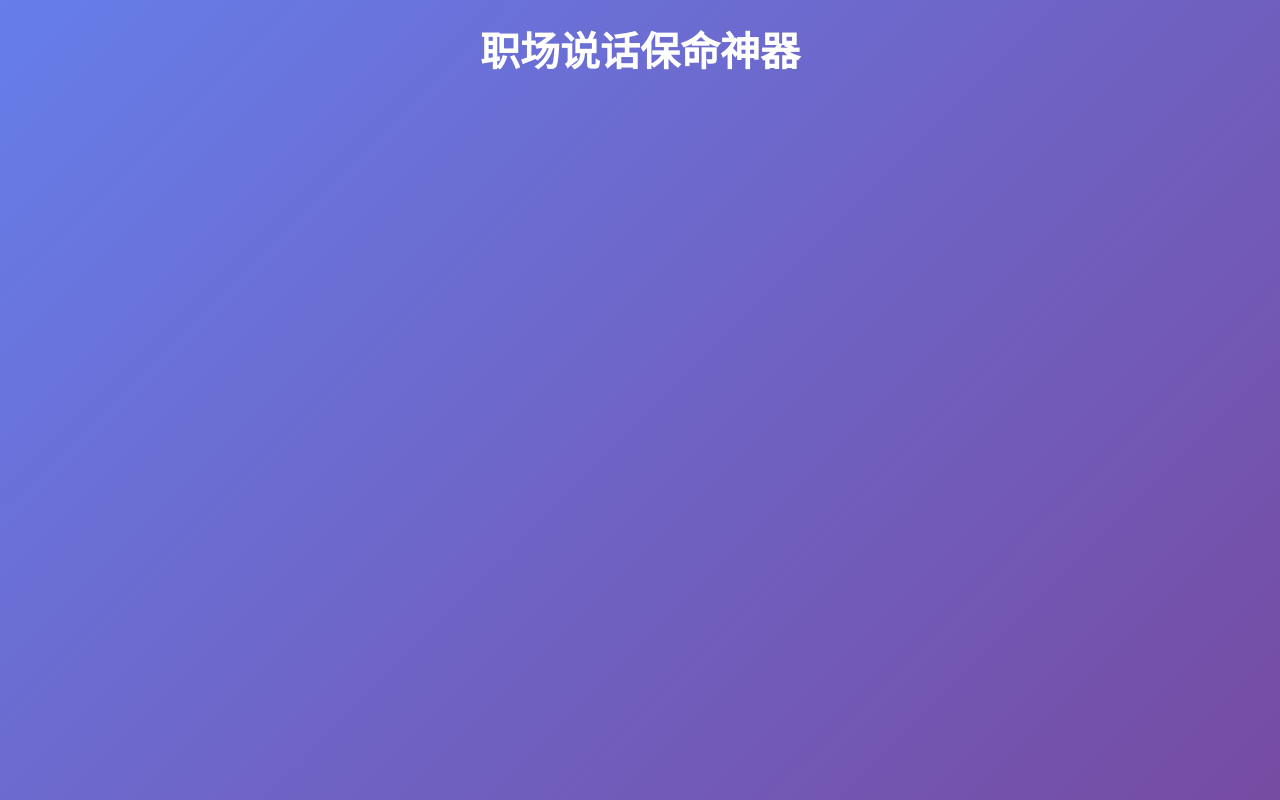
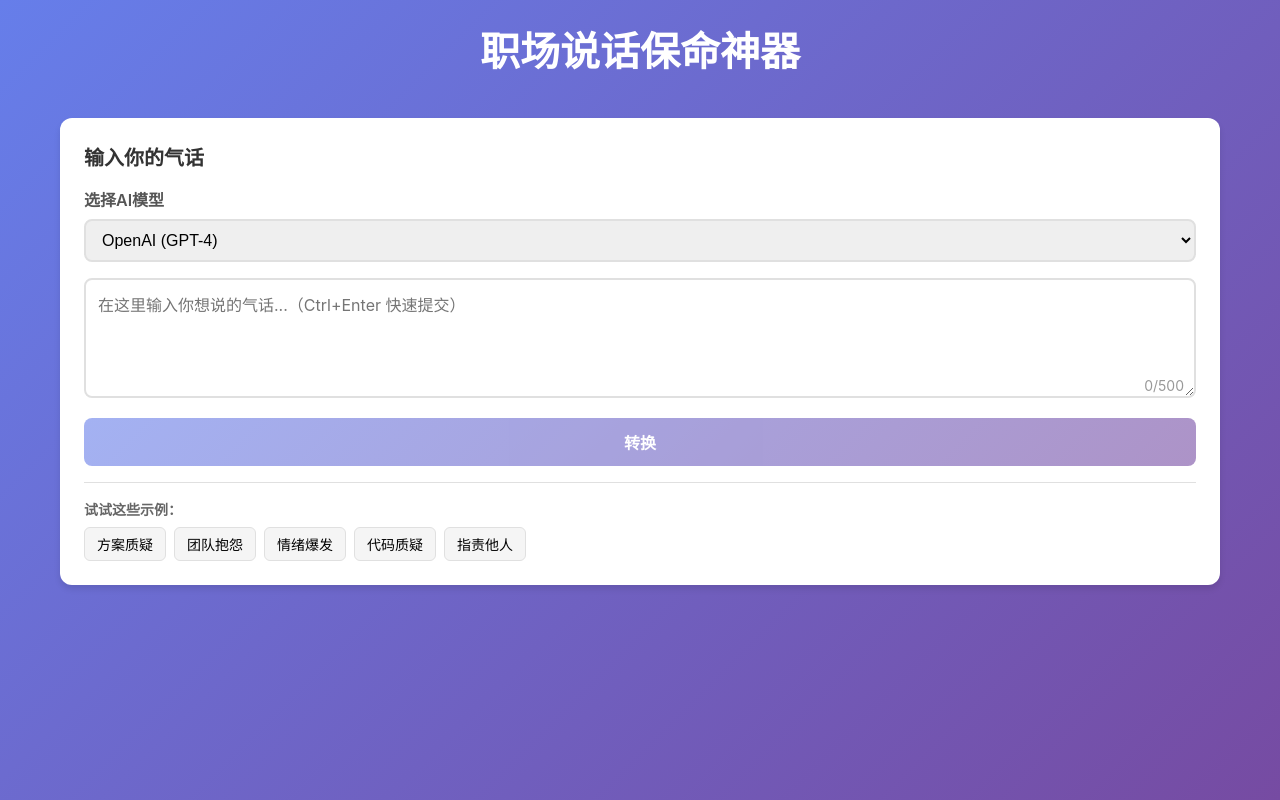
Before and after one commit to ShushanSong/workplace-speech-saver, a React (Vite) app: page / in a window 1280 px wide. Built offline with nearby package versions, Linux system fonts and the light colour scheme.

Commit message:
feat: implement InputSection component

```diff
--- a/src/App.jsx
+++ b/src/App.jsx
@@ -1,10 +1,13 @@
 import { AppProvider } from './contexts/AppContext'
+import InputSection from './components/InputSection'
+import './App.css'
 
 function App() {
   return (
     <AppProvider>
       <div className="app">
         <h1>职场说话保命神器</h1>
+        <InputSection />
       </div>
     </AppProvider>
   )
--- /dev/null
+++ b/src/components/InputSection.css
@@ -0,0 +1,153 @@
+.input-section {
+  background: white;
+  border-radius: 12px;
+  padding: 24px;
+  box-shadow: 0 4px 6px rgba(0, 0, 0, 0.1);
+  margin-bottom: 24px;
+}
+
+.input-section h2 {
+  font-size: 1.25rem;
+  color: #333;
+  margin-bottom: 16px;
+}
+
+.model-selector {
+  margin-bottom: 16px;
+}
+
+.model-selector label {
+  display: block;
+  font-weight: 600;
+  color: #555;
+  margin-bottom: 8px;
+}
+
+.model-selector select {
+  width: 100%;
+  padding: 10px 12px;
+  border: 2px solid #e0e0e0;
+  border-radius: 8px;
+  font-size: 1rem;
+  cursor: pointer;
+  transition: border-color 0.2s;
+}
+
+.model-selector select:focus {
+  outline: none;
+  border-color: #667eea;
+}
+
+.textarea-wrapper {
+  position: relative;
+  margin-bottom: 16px;
+}
+
+.textarea-wrapper textarea {
+  width: 100%;
+  min-height: 120px;
+  padding: 12px;
+  border: 2px solid #e0e0e0;
+  border-radius: 8px;
+  font-size: 1rem;
+  font-family: inherit;
+  resize: vertical;
+  transition: border-color 0.2s;
+}
+
+.textarea-wrapper textarea:focus {
+  outline: none;
+  border-color: #667eea;
+}
+
+.char-count {
+  position: absolute;
+  bottom: 8px;
+  right: 12px;
+  font-size: 0.875rem;
+  color: #999;
+}
+
+.button-group {
+  display: flex;
+  gap: 12px;
+}
+
+.convert-button {
+  flex: 1;
+  padding: 12px 24px;
+  background: linear-gradient(135deg, #667eea 0%, #764ba2 100%);
+  color: white;
+  border: none;
+  border-radius: 8px;
+  font-size: 1rem;
+  font-weight: 600;
+  cursor: pointer;
+  transition: transform 0.1s, box-shadow 0.2s;
+}
+
+.convert-button:hover:not(:disabled) {
+  transform: translateY(-2px);
+  box-shadow: 0 4px 12px rgba(102, 126, 234, 0.4);
+}
+
+.convert-button:active:not(:disabled) {
+  transform: translateY(0);
+}
+
+.convert-button:disabled {
+  opacity: 0.6;
+  cursor: not-allowed;
+}
+
+.convert-button.loading {
+  display: flex;
+  align-items: center;
+  justify-content: center;
+  gap: 8px;
+}
+
+.spinner {
+  width: 16px;
+  height: 16px;
+  border: 2px solid rgba(255, 255, 255, 0.3);
+  border-top-color: white;
+  border-radius: 50%;
+  animation: spin 0.6s linear infinite;
+}
+
+@keyframes spin {
+  to { transform: rotate(360deg); }
+}
+
+.examples {
+  margin-top: 16px;
+  padding-top: 16px;
+  border-top: 1px solid #e0e0e0;
+}
+
+.examples h3 {
+  font-size: 0.875rem;
+  color: #666;
+  margin-bottom: 8px;
+}
+
+.example-buttons {
+  display: flex;
+  flex-wrap: wrap;
+  gap: 8px;
+}
+
+.example-button {
+  padding: 6px 12px;
+  background: #f5f5f5;
+  border: 1px solid #e0e0e0;
+  border-radius: 6px;
+  font-size: 0.875rem;
+  cursor: pointer;
+  transition: background 0.2s;
+}
+
+.example-button:hover {
+  background: #e8e8e8;
+}
--- /dev/null
+++ b/src/components/InputSection.jsx
@@ -0,0 +1,93 @@
+import { useState } from 'react'
+import { useApp } from '../contexts/AppContext'
+import './InputSection.css'
+
+const EXAMPLES = [
+  { text: '这个方案根本行不通！', label: '方案质疑' },
+  { text: '你们怎么总是这样？', label: '团队抱怨' },
+  { text: '我不干了！', label: '情绪爆发' },
+  { text: '这谁写的代码？', label: '代码质疑' },
+  { text: '又是你的错！', label: '指责他人' }
+]
+
+function InputSection() {
+  const { selectedModel, setSelectedModel, loading } = useApp()
+  const [input, setInput] = useState('')
+
+  const handleSubmit = () => {
+    if (input.trim()) {
+      // TODO: Trigger conversion
+      console.log('Converting:', input)
+    }
+  }
+
+  const handleKeyDown = (e) => {
+    if (e.key === 'Enter' && (e.ctrlKey || e.metaKey)) {
+      handleSubmit()
+    }
+  }
+
+  return (
+    <div className="input-section">
+      <h2>输入你的气话</h2>
+
+      <div className="model-selector">
+        <label>选择AI模型</label>
+        <select
+          value={selectedModel}
+          onChange={(e) => setSelectedModel(e.target.value)}
+        >
+          <option value="openai">OpenAI (GPT-4)</option>
+          <option value="qianwen">通义千问</option>
+          <option value="wenxin">文心一言</option>
+          <option value="deepseek">Deepseek</option>
+        </select>
+      </div>
+
+      <div className="textarea-wrapper">
+        <textarea
+          value={input}
+          onChange={(e) => setInput(e.target.value.slice(0, 500))}
+          onKeyDown={handleKeyDown}
+          placeholder="在这里输入你想说的气话...（Ctrl+Enter 快速提交）"
+          maxLength={500}
+        />
+        <span className="char-count">{input.length}/500</span>
+      </div>
+
+      <div className="button-group">
+        <button
+          className="convert-button"
+          onClick={handleSubmit}
+          disabled={!input.trim() || loading}
+        >
+          {loading ? (
+            <>
+              <span className="spinner"></span>
+              转换中...
+            </>
+          ) : (
+            '转换'
+          )}
+        </button>
+      </div>
+
+      <div className="examples">
+        <h3>试试这些示例：</h3>
+        <div className="example-buttons">
+          {EXAMPLES.map((example, index) => (
+            <button
+              key={index}
+              className="example-button"
+              onClick={() => setInput(example.text)}
+            >
+              {example.label}
+            </button>
+          ))}
+        </div>
+      </div>
+    </div>
+  )
+}
+
+export default InputSection
```
